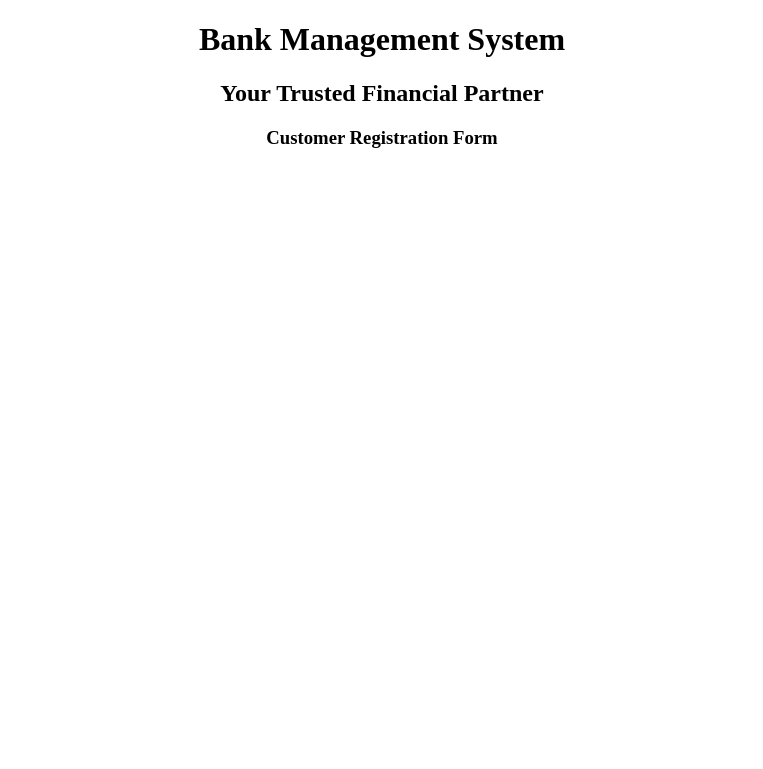
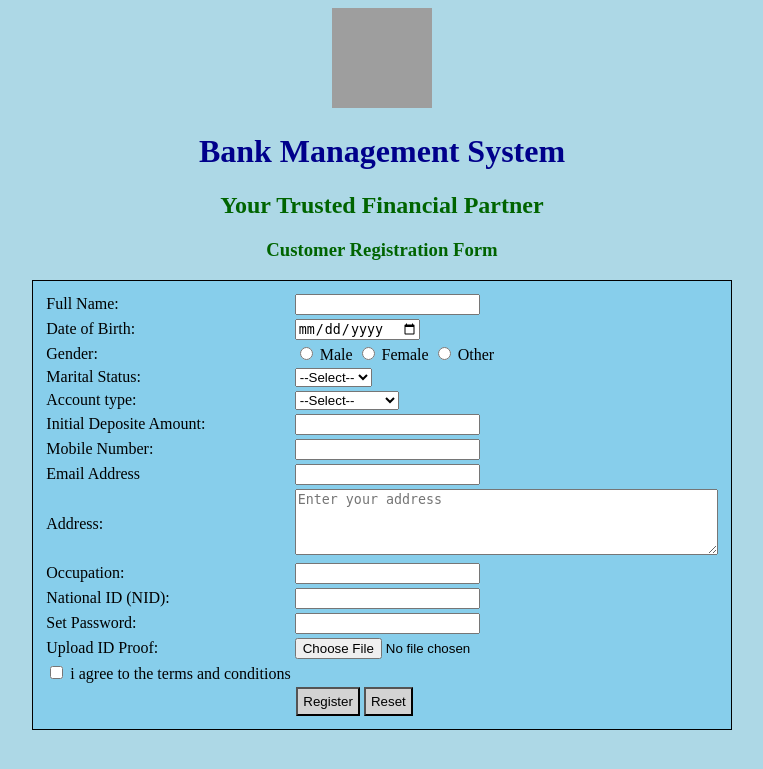
Before and after one commit to LT-Ripjaws/Web-Tech-Summer, a PHP site: page /LabTask2.php in a window 1280 px wide. Shown: the top 769 px of the page, without its empty margins (258-1021 px from the left). Run offline with PHP 8.4, Linux system fonts and the light colour scheme; grey boxes are pictures that could not be loaded.

Commit message:
update to labtask2

```diff
--- a/mid/LabTask2.php
+++ b/mid/LabTask2.php
@@ -4,17 +4,126 @@
     <title> Customer Registration form</title>
 </head>
     <style>
+        body {background-color: lightblue;}
+
+        table {background-color: skyblue;
+               border: 1px solid black;
+               margin: auto;
+               padding: 10px;}
+        h1 {color: darkblue;}
+        h2, h3 {color: darkgreen;}
+
+        input[type="submit"], input[type="reset"]
+        {
+        cursor: pointer;
+        padding: 5px;
+        background-color: lightgray;
+        position: relative;
+        left: 250px;
+        }
 
     </style>
 
 <body>
     <center>
+        <img src="https://static.vecteezy.com/system/resources/previews/013/948/616/non_2x/bank-icon-logo-design-vector.jpg" width="100" height="100">
         <h1> Bank Management System</h1>
         <h2> Your Trusted Financial Partner</h2>
         <h3> Customer Registration Form</h3>
     </center>
     <form>
         <table>
+            <tr>
+                <td> Full Name: </td>
+                <td> <input type="text"> </td>
+            </tr>
 
+            <tr>
+                <td> Date of Birth: </td>
+                <td> <input type="date"> </td>
+            </tr>
+
+            <tr>
+                <td> Gender: </td>
+                <td>
+                    <input type="radio" name="des"> Male
+                    <input type="radio" name="des"> Female
+                    <input type="radio" name="des"> Other
+                </td>
+            </tr>
+
+            <tr>
+                <td> Marital Status: </td>
+                <td> <select name="Marital_status">
+                    <option value="">--Select--</option>
+                    <option value="single">Single</option>
+                    <option value="married">Married</option>
+                    <option value="divorced">Divorced</option>
+                    </select>
+                </td>
+            </tr>
+
+
+            <tr>
+                <td> Account type: </td>
+                <td> <select name="Account_type">
+                    <option value="">--Select--</option>
+                    <option value="savings">Savings</option>
+                    <option value="current">Current</option>
+                    <option value="fixed">Fixed Deposit</option>
+                    <option value="joint">Joint Account</option>
+                </select>
+            </tr>
+
+            <tr>
+                <td> Initial Deposite Amount: </td>
+                <td> <input type="number"> </td>
+            </tr>
+            <tr>
+                <td> Mobile Number: </td>
+                <td> <input type="number"> </td>
+            </tr>
+
+            <tr>
+                <td> Email Address </td>
+                <td> <input type="email"> </td>
+            </tr>
+
+            <tr>
+                <td> Address: </td>
+                <td> <textarea rows="4" cols="50" placeholder="Enter your address"></textarea> </td>
+            </tr>
+
+            <tr>
+                <td> Occupation: </td>
+                <td> <input type="text"> </td>
+            </tr>
+
+            <tr>
+                <td> National ID (NID): </td>
+                <td> <input type="number"> </td>
+            </tr>
+
+            <tr>
+                <td> Set Password: </td>
+                <td> <input type="password"> </td>
+            </tr>
+
+            <tr>
+                <td> Upload ID Proof: </td>
+                <td> <input type="file"> </td>
+            </tr>
+
+            <tr>
+                <td> <input type="checkbox"> i agree to the terms and conditions </td>
+            </tr>
+
+            <tr>
+                <td> <input type="submit" value="Register">
+                     <input type="reset" value="Reset">
+                </td>
+            </tr>
         </table>
     </form>
+</body>
+</html>
```
